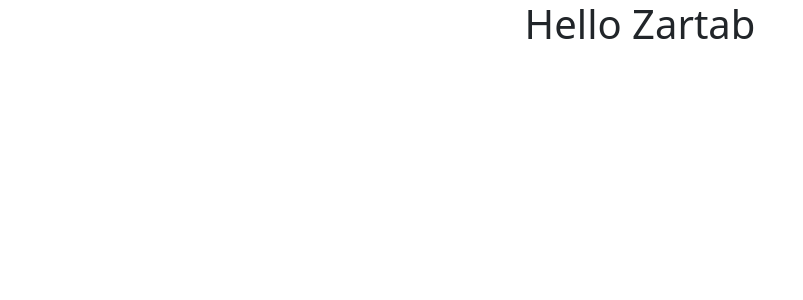
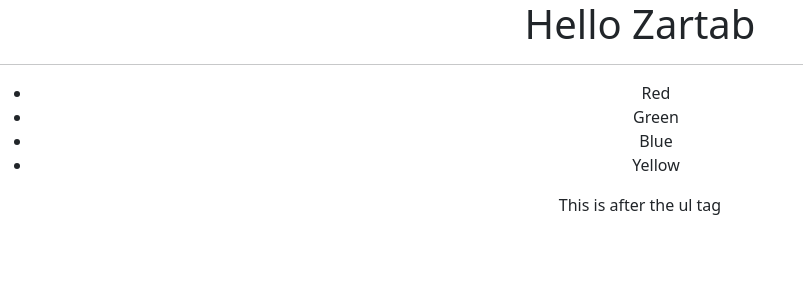
Before and after one commit to codewithz/Cisco-react-playground-dec-2024, a React (Create React App) app: page / in a window 1280 px wide. Shown: the top 300 px of the page, without its empty margins (0-803 px from the left). Built offline with nearby package versions, Linux system fonts and the light colour scheme.

Commit message:
useEffect

```diff
--- a/src/components/asynchronous/AsynchronousHome.jsx
+++ b/src/components/asynchronous/AsynchronousHome.jsx
@@ -1,10 +1,13 @@
 import React from 'react'
 import Users from './Users'
+import MyComponent from './MyComponent'
 
 export default function AsynchronousHome() {
   return (
     <div>
      <Users name="Zartab"/>
+     <hr/>
+     <MyComponent />
     </div>
   )
 }
--- /dev/null
+++ b/src/components/asynchronous/MyComponent.jsx
@@ -0,0 +1,30 @@
+import React, { useEffect, useState } from "react";
+import { getColors } from "./colors";
+
+export default function MyComponent() {
+  const [data, setData] = useState([]);
+
+  useEffect(()=>{
+    getColors()
+        .then((colors)=>{setData(colors)})
+    console.log("I am in Use Effect")
+  },[])
+
+  return (
+    <div>
+      <ul>
+        {
+        data.length>0
+            ?
+        data.map((item) => (
+          <li key={item}>{item}</li>
+        ))
+        :
+        <h3>Loading ...</h3>
+
+    }
+      </ul>
+      <p>This is after the ul tag</p>
+    </div>
+  );
+}
--- /dev/null
+++ b/src/components/asynchronous/colors.js
@@ -0,0 +1,10 @@
+export function getColors(){
+    const p=new Promise((resolve,reject)=>{
+        setTimeout(()=>{
+            const colors=["Red","Green","Blue","Yellow"]
+            resolve(colors)
+        },5000)
+    })
+
+    return p;
+}
```
